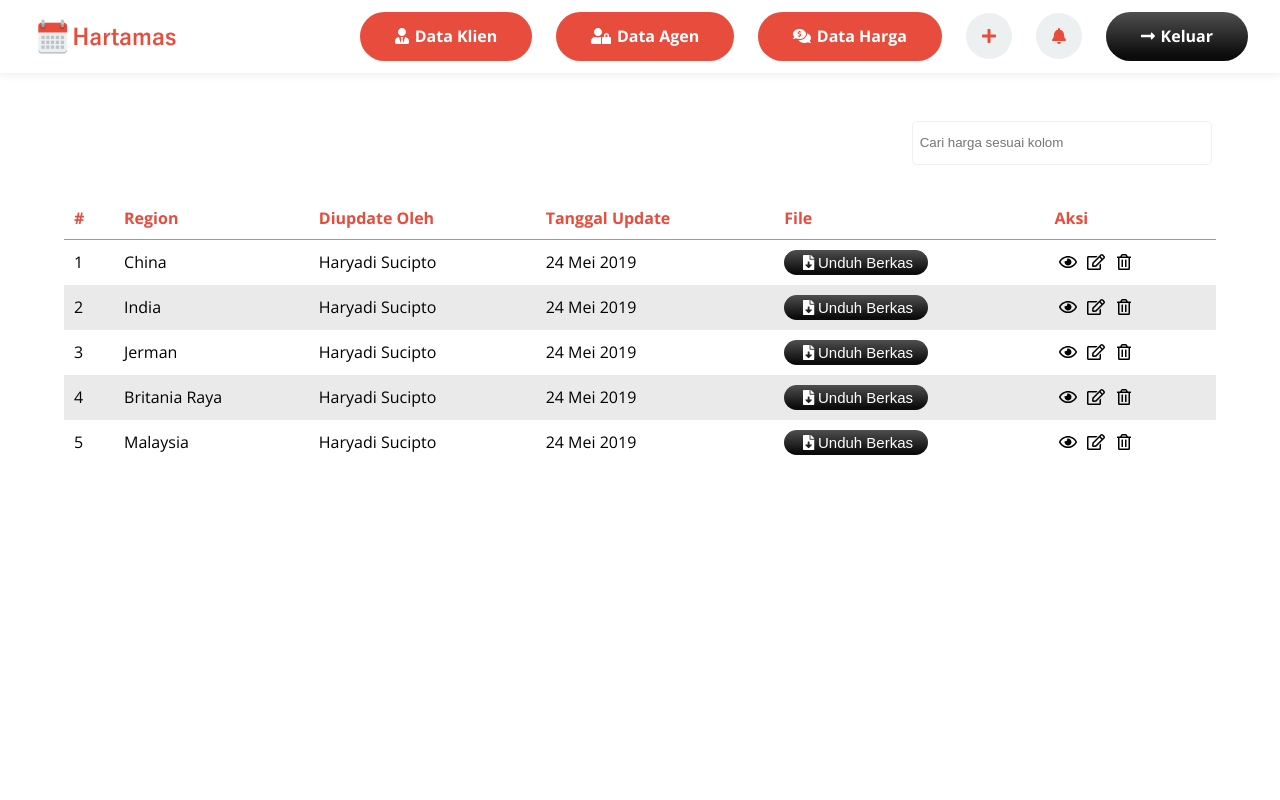
After one commit to RezaZR/Task-Scheduler, a Rails app: page /prices in a window 1280 px wide. The commit adds this page. Run offline with Rails 7, Linux system fonts and the light colour scheme; style sheets or scripts are compiled from the project's sources; some libraries are stand-ins or nearby versions.

Commit message:
add price page

```diff
--- a/app/assets/javascripts/application.js
+++ b/app/assets/javascripts/application.js
@@ -1,5 +1,4 @@
 //= require_tree .
-
 fullscreen();
 
 function fullscreen() {
--- a/app/assets/stylesheets/application.scss
+++ b/app/assets/stylesheets/application.scss
@@ -88,8 +88,7 @@ body {
     margin: 0;
     font-family: 'Open Sans', sans-serif !important;
     text-rendering: optimizeSpeed;
-    overflow-y: hidden;
-    overflow-x: auto;
+    overflow: auto;
     line-height: 1.5;
     background-color: #fff;
 }
@@ -324,10 +323,11 @@ textarea {
     cursor: pointer;
     display: inline-block;
     &--sm {
+        line-height: 25px;
         font-size: 15px;
-        border-radius: 5px;
+        padding: 0 15px;
+        border-radius: 15px;
         border: none;
-        padding: .5em 1em;
         cursor: pointer;
     }
 }
@@ -343,18 +343,16 @@ textarea {
         background: #000 !important;
         background: linear-gradient(-180deg, #444444 0%, #000000 90%) !important
     }
-    @at-root #{&}--primary {
-        background-color: #22A9CB !important;
+    &--primary {
+        background-color: #E74C3C !important;
         color: #fff !important;
-        box-shadow: 0 0 35px 5px rgba(0, 0, 0, 0.1);
         transition: all .3s ease-in-out;
         transition-delay: 0s;
         &:hover {
-            background-color: #fff !important;
-            color: #000 !important;
+            background-color: #c73a2c  !important;
         }
     }
-    @at-root #{&}--delete {
+    &--delete {
         background: #fb2424 !important;
         background: linear-gradient(-180deg, #fb2424 0%, #b50000 90%) !important;
         color: #fff !important;
@@ -513,11 +511,9 @@ textarea {
             background-color: #ECF0F1;
             padding: .75em 1em;
             display: inline;
+            margin: 0 0 0 1.5em;
             & svg {
                 color: #E74C3C;
-            }
-            &:first-child {
-                margin-right: .75em;
             }
         }
         & a {
@@ -581,3 +577,62 @@ textarea {
         }
     }
 }
+
+.data {
+    display: block;
+    overflow: hidden;
+    width: 100%;
+    padding: 3em;
+    &__search {
+        display: block;
+        overflow: hidden;
+        width: 100%;
+        & input {
+            width: 300px;
+            border-radius: 5px;
+            border: 1px solid #ECF0F1;
+            padding: 1em .5em;
+            &:active, &:focus {
+                outline: none;
+                border-color: #E74C3C;
+            }
+        }
+    }
+    &__table {
+        width: 100%;
+        padding: 1em;
+        & table {
+            width: 100%;
+            border-collapse: collapse;
+            & thead {
+                border-bottom: 1px solid rgba(231, 76, 60, .5);
+                color: #E74C3C;
+                & th {
+                    text-align: left;
+                }
+            }
+            & tbody {
+                color: #000;
+                tr {
+                    & td {
+                         & button {
+                            display: inline;
+                            & svg {
+                                margin-right: .25em;
+                            }
+                         }
+                         & svg {
+                             margin: 0 .25em;
+                         }
+                    }
+                    &:nth-child(odd) {
+                        background-color: #fff;
+                    }
+                    &:nth-child(even) {
+                        background-color: #eaeaea;
+                    }
+                }
+            }
+        }
+    }
+}
--- /dev/null
+++ b/app/controllers/global_prices_controller.rb
@@ -0,0 +1,4 @@
+class GlobalPricesController < ApplicationController
+    def index
+    end
+end
--- /dev/null
+++ b/app/views/global_prices/index.html.slim
@@ -0,0 +1,83 @@
+section.data
+    .data__search
+        .d-flex.centered-items
+            .col-12
+                .d-flex.justify-content-end
+                    form action=""
+                        input type="text" name="search" placeholder="Cari harga sesuai kolom"/
+    .data__table
+        table cellpadding="10"
+            thead
+                tr
+                    th #
+                    th Region
+                    th Diupdate Oleh
+                    th Tanggal Update
+                    th File
+                    th Aksi
+            tbody
+                tr
+                    td 1
+                    td China
+                    td Haryadi Sucipto
+                    td 24 Mei 2019
+                    td
+                        button.btn.btn--sm.btn-standard
+                            i.fas.fa-file-download
+                            | Unduh Berkas
+                    td
+                        i.far.fa-eye.fa-fw title="Lihat detail"
+                        i.far.fa-edit.fa-fw title="Ubah"
+                        i.far.fa-trash-alt.fa-fw title="Hapus"
+                tr
+                    td 2
+                    td India
+                    td Haryadi Sucipto
+                    td 24 Mei 2019
+                    td
+                        button.btn.btn--sm.btn-standard
+                            i.fas.fa-file-download
+                            | Unduh Berkas
+                    td
+                        i.far.fa-eye.fa-fw title="Lihat detail"
+                        i.far.fa-edit.fa-fw title="Ubah"
+                        i.far.fa-trash-alt.fa-fw title="Hapus"
+                tr
+                    td 3
+                    td Jerman
+                    td Haryadi Sucipto
+                    td 24 Mei 2019
+                    td
+                        button.btn.btn--sm.btn-standard
+                            i.fas.fa-file-download
+                            | Unduh Berkas
+                    td
+                        i.far.fa-eye.fa-fw title="Lihat detail"
+                        i.far.fa-edit.fa-fw title="Ubah"
+                        i.far.fa-trash-alt.fa-fw title="Hapus"
+                tr
+                    td 4
+                    td Britania Raya
+                    td Haryadi Sucipto
+                    td 24 Mei 2019
+                    td
+                        button.btn.btn--sm.btn-standard
+                            i.fas.fa-file-download
+                            | Unduh Berkas
+                    td
+                        i.far.fa-eye.fa-fw title="Lihat detail"
+                        i.far.fa-edit.fa-fw title="Ubah"
+                        i.far.fa-trash-alt.fa-fw title="Hapus"
+                tr
+                    td 5
+                    td Malaysia
+                    td Haryadi Sucipto
+                    td 24 Mei 2019
+                    td
+                        button.btn.btn--sm.btn-standard
+                            i.fas.fa-file-download
+                            | Unduh Berkas
+                    td
+                        i.far.fa-eye.fa-fw title="Lihat detail"
+                        i.far.fa-edit.fa-fw title="Ubah"
+                        i.far.fa-trash-alt.fa-fw title="Hapus"
--- a/app/views/homes/index.html.slim
+++ b/app/views/homes/index.html.slim
@@ -1,4 +1,4 @@
-.home#home
+section.home#home
     .d-flex.centered-items
         .col-3
             .d-flex.justify-content-center
--- a/app/views/layouts/application.html.slim
+++ b/app/views/layouts/application.html.slim
@@ -24,9 +24,8 @@ html
 
     = stylesheet_link_tag "application"
 
-    / = javascript_include_tag "https://cdnjs.cloudflare.com/ajax/libs/jquery/3.3.1/jquery.min.js"
-    = javascript_include_tag "https://use.fontawesome.com/releases/v5.4.2/js/all.js"
-    = javascript_include_tag "application", defer: true
+    = javascript_include_tag "https://cdnjs.cloudflare.com/ajax/libs/jquery/3.3.1/jquery.min.js"
+    = javascript_include_tag "https://use.fontawesome.com/releases/v5.4.2/js/all.js", defer: true
 
   body class=("#{controller_name} #{action_name}")
     .container
@@ -36,10 +35,23 @@ html
             .col-2
               .d-flex.justify-content-start
                 .header__img
-                  = image_tag("logo-main.png")
+                  a href="/"
+                    = image_tag("logo-main.png")
             .col-10
               .d-flex.justify-content-end
                 .header__content
+                  a.btn.btn-standard--primary href="/login"
+                    p
+                      i.fas.fa-user-tie
+                      | Data Klien
+                  a.btn.btn-standard--primary href="/login"
+                    p
+                      i.fas.fa-user-lock
+                      | Data Agen
+                  a.btn.btn-standard--primary href="/prices"
+                    p
+                      i.fas.fa-comments-dollar
+                      | Data Harga
                   .header__content__icon
                     i.fas.fa-plus
                   .header__content__icon
@@ -49,3 +61,4 @@ html
                       i.fas.fa-long-arrow-alt-right
                       | Keluar
         = yield
+    = javascript_include_tag "application"
--- a/config/routes.rb
+++ b/config/routes.rb
@@ -2,8 +2,5 @@ Rails.application.routes.draw do
 
   root :to => "homes#index"
 
-  get "visi" => "visions#index"
-  get "sejarah" => "histories#index"
-  get "struktur-organisasi" => "structures#index"
-  get "kontak" => "contacts#index"
+  get "prices" => "global_prices#index"
 end
```
Also changed, not shown: app/views/clients/index.html.slim (added, +35 -0 lines), Gemfile, Gemfile.lock.
